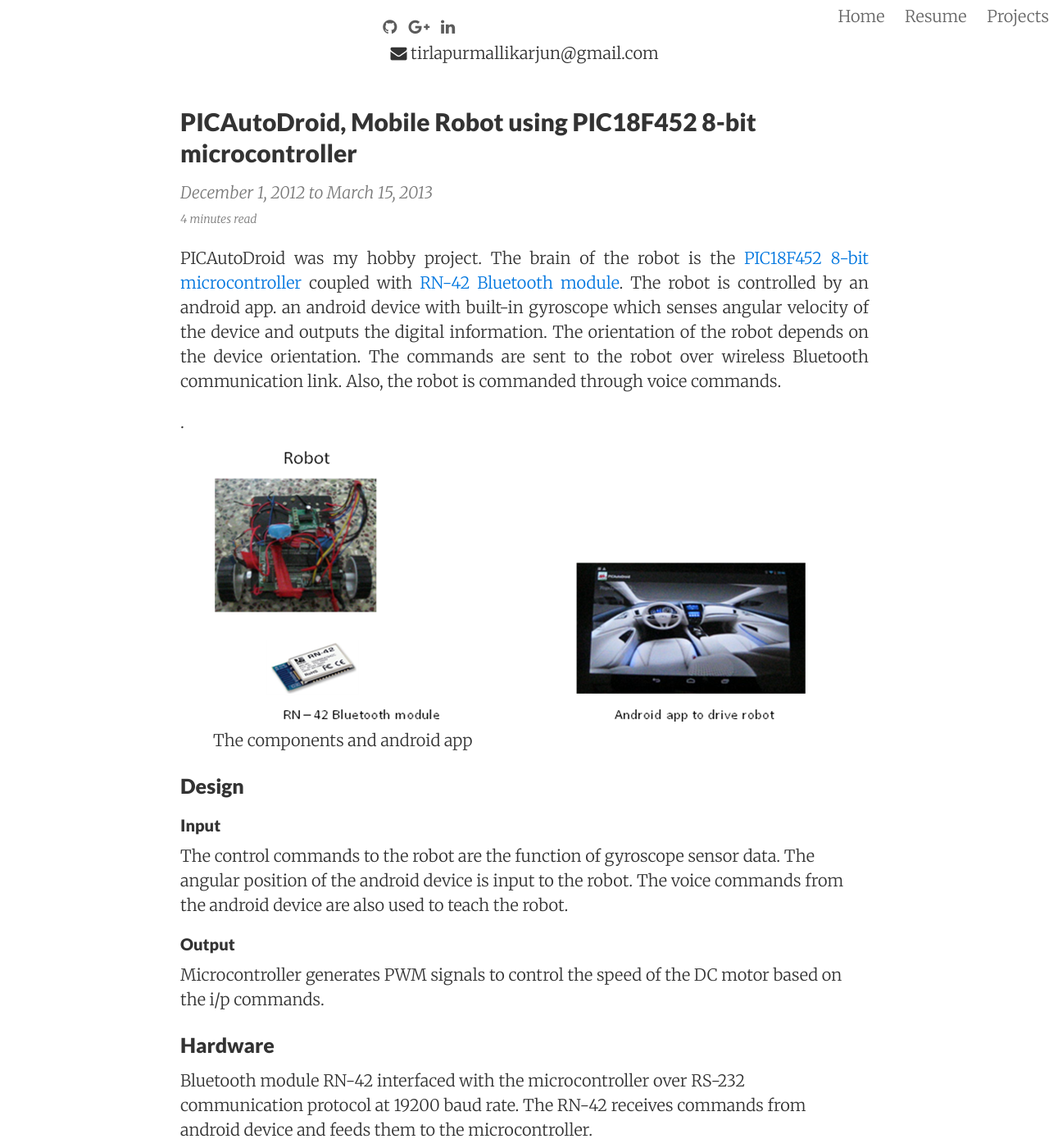
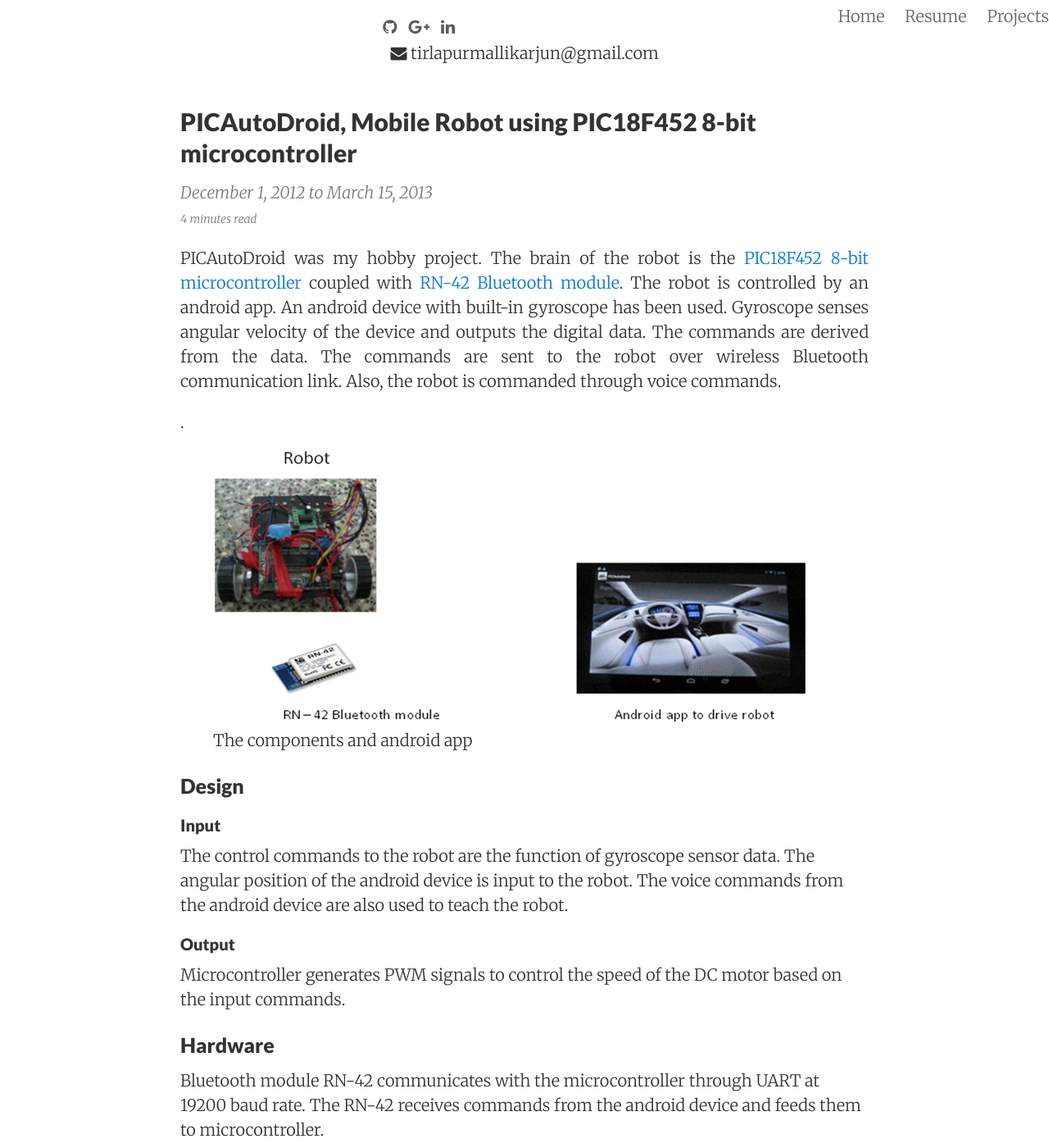
Before and after one commit to MallikarjunTirlapur/MallikarjunTirlapur.github.io, a Jekyll site: the page built from PICAutoDroid/index.html, in a window 1280 px wide and 1400 px high. Shown: the whole window at 82% size. Built offline with Jekyll 4.4.1, drawn with Linux system fonts in a browser that asks for light colours; nearby versions of some CDN libraries; comment, search, counter and statistics services are not loaded.

Commit message:
Update index.html

```diff
--- a/PICAutoDroid/index.html
+++ b/PICAutoDroid/index.html
@@ -29,8 +29,8 @@ layout: default
 <article class="post-content">
   <script type="text/javascript" src="http://cdn.mathjax.org/mathjax/latest/MathJax.js?config=TeX-AMS-MML_HTMLorMML"></script>
 <p>PICAutoDroid was my hobby project. The brain of the robot is the <a href="http://www.microchip.com/wwwproducts/Devices.aspx?product=PIC18F452">PIC18F452 8-bit microcontroller</a> coupled with <a href="http://www.microchip.com/wwwproducts/Devices.aspx?product=RN42">RN-42 Bluetooth module</a>.
-The robot is controlled by an android app. an android device with built-in gyroscope which senses angular velocity of the device and outputs the
-digital information. The orientation of the robot depends on the device orientation. The commands are sent to the robot over wireless Bluetooth communication link. Also, the robot is commanded through voice commands. </p>.
+The robot is controlled by an android app. An android device with built-in gyroscope has been used. Gyroscope senses angular velocity of the device and outputs the
+digital data. The commands are derived from the data. The commands are sent to the robot over wireless Bluetooth communication link. Also, the robot is commanded through voice commands. </p>.
 </article>
 
 <figure>
@@ -45,11 +45,11 @@ digital information. The orientation of the robot depends on the device orientat
 The voice commands from the android device are also used to teach the robot.</p>
 
 <h4 id="output">Output</h4>
-<p>Microcontroller generates PWM signals to control the speed of the DC motor based on the i/p commands.</p>
+<p>Microcontroller generates PWM signals to control the speed of the DC motor based on the input commands.</p>
 
 <h3 id="algorithm-outline">Hardware</h3>
 
-<p>Bluetooth module RN-42 interfaced with the microcontroller over RS-232 communication protocol at 19200 baud rate. The RN-42 receives commands from android device and feeds them to the microcontroller.</p>
+<p>Bluetooth module RN-42 communicates with the microcontroller through UART at 19200 baud rate. The RN-42 receives commands from the android device and feeds them to microcontroller.</p>
 <p>  <a href="http://probots.co.in/index.php?main_page=product_info&cPath=54&products_id=361#.Vidkta2lyko">L293 based Motor Driver</a> has been used to control the speed and the direction of the DC motors.</p>
 
 <h3 id="algorithm-outline">Software</h3>
```
